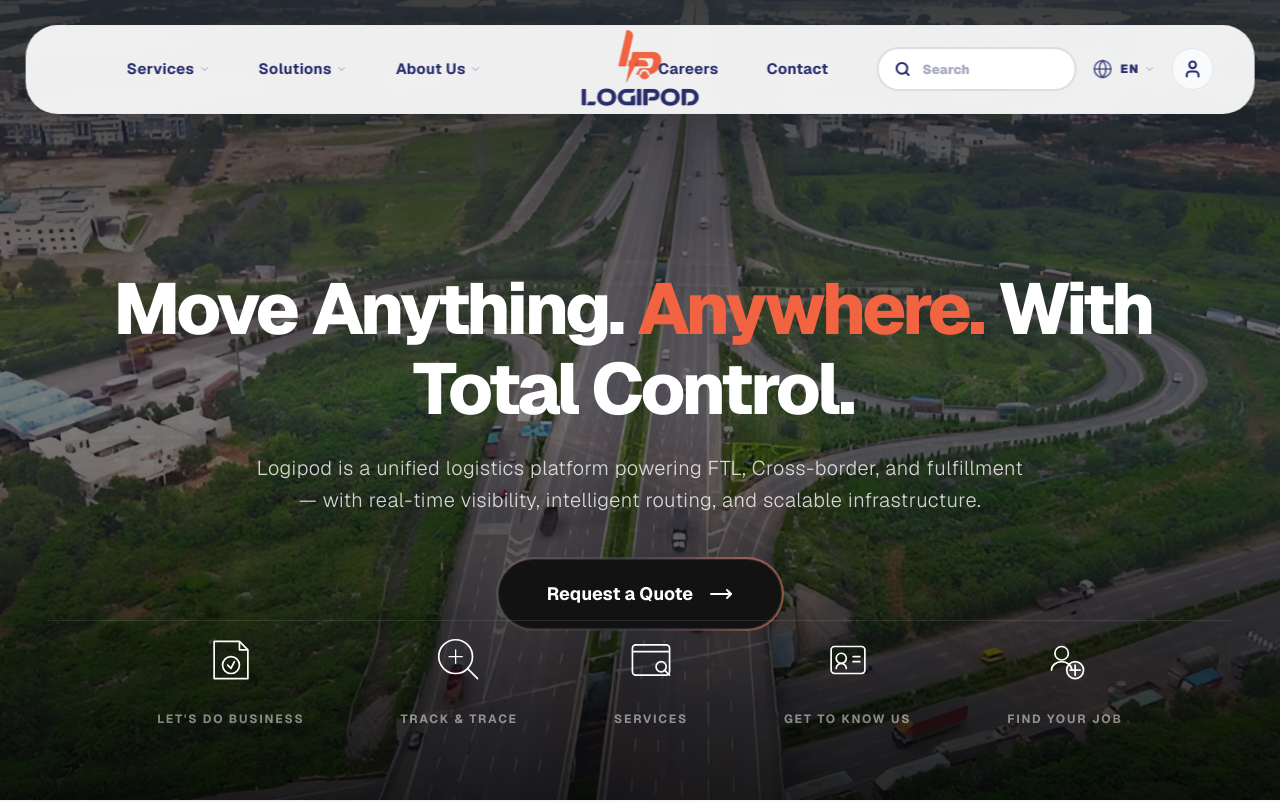
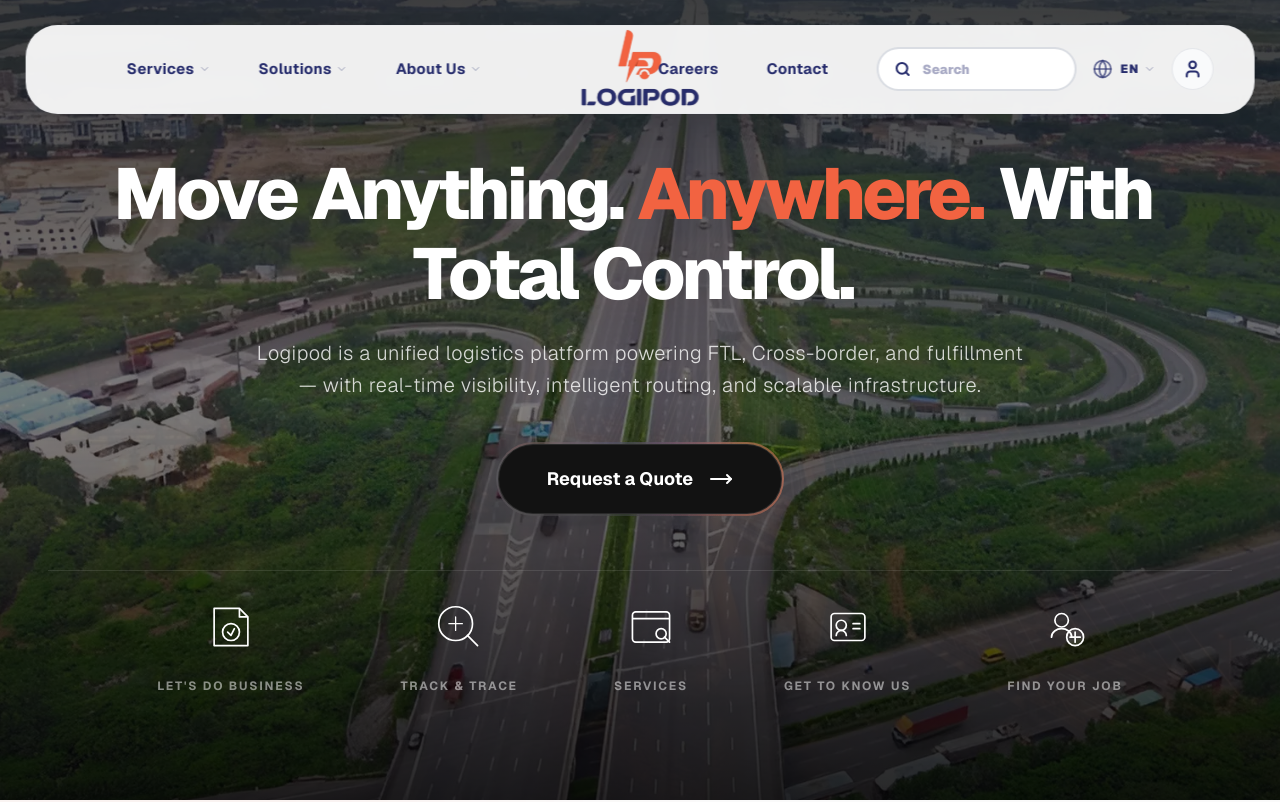
Before and after one commit to SHUBHAMCODEC/logipod_mobile, a Next.js app: page / in a window 1280 px wide. Shown: the top 802 px of the page. Built offline with nearby package versions, Linux system fonts and the light colour scheme; grey boxes are pictures that could not be loaded.

Commit message:
update on hero bottom links part 4

```diff
--- a/components/common/home/hero/Hero.tsx
+++ b/components/common/home/hero/Hero.tsx
@@ -227,12 +227,14 @@
                         </motion.div>
                     )}
                 </AnimatePresence>
-            </div>            {/* =========================================
+            </div>
+
+            {/* =========================================
                 DESKTOP / PC BOTTOM DOCK
                 Edit this block to change PC layout only
             ========================================= */}
-            <div className="hidden md:block absolute bottom-[80px] left-0 right-0 z-30 w-full h-[100px] px-12">
-                <div className="max-w-[1400px] mx-auto h-full flex flex-nowrap overflow-visible justify-center items-center gap-24 border-t border-white/10 pt-4 px-0">
+            <div className="hidden md:block relative z-30 w-full h-[150px] pb-8 px-12 shrink-0 mb-[80px]">
+                <div className="max-w-[1400px] mx-auto h-full flex flex-nowrap overflow-visible justify-center items-center gap-24 border-t border-white/10 pt-8 px-0">
                     {bottomLinks.map((item) => {
                         const isActive = activeSection === item.id || hoveredSection === item.id;
 
@@ -282,7 +284,7 @@
                 MOBILE BOTTOM DOCK
                 Edit this block to change Mobile layout only
             ========================================= */}
-            <div className="block md:hidden absolute bottom-[80px] left-0 right-0 z-30 w-full h-[110px] pb-6 px-4">
+            <div className="block md:hidden relative z-30 w-full h-[110px] sm:h-[130px] pb-6 px-4 shrink-0 mb-20 sm:mb-16">
                 <div className="max-w-[1400px] mx-auto h-full flex flex-nowrap overflow-x-auto custom-scrollbar justify-start items-center gap-10 sm:gap-14 border-t border-white/10 pt-5 px-2">
                     {bottomLinks.map((item) => {
                         const isActive = activeSection === item.id || hoveredSection === item.id;
```
